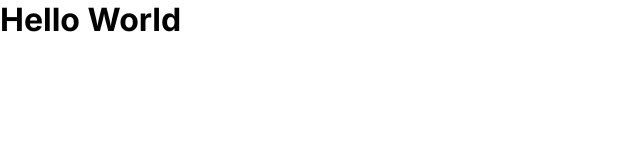
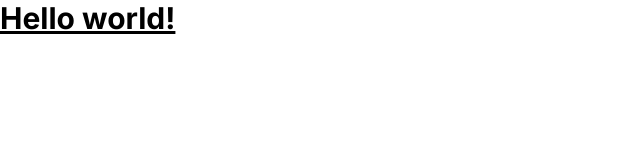
Before and after one commit to eRRe-i/meme-generator, a React (Vite) app: page / in a window 1280 px wide. Shown: the top 160 px of the page, without its empty margins (0-640 px from the left). Built offline with nearby package versions, Linux system fonts and the light colour scheme.

Commit message:
enabled TailwindCss

```diff
--- a/package.json
+++ b/package.json
@@ -18,6 +18,9 @@
     "@types/react": "^18.0.27",
     "@types/react-dom": "^18.0.10",
     "@vitejs/plugin-react": "^3.1.0",
+    "autoprefixer": "^10.4.13",
+    "postcss": "^8.4.21",
+    "tailwindcss": "^3.2.6",
     "typescript": "^4.9.3",
     "vite": "^4.1.0"
   }
--- /dev/null
+++ b/postcss.config.cjs
@@ -0,0 +1,6 @@
+module.exports = {
+  plugins: {
+    tailwindcss: {},
+    autoprefixer: {},
+  },
+}
--- a/src/assets/styles/App.css
+++ b/src/assets/styles/App.css
@@ -1,4 +1,7 @@
+@tailwind base;
+@tailwind components;
+@tailwind utilities;
+
 #root {
   min-height: 100vh;
-
 }
--- a/src/assets/styles/index.css
+++ b/src/assets/styles/index.css
@@ -1,3 +1,7 @@
+@tailwind base;
+@tailwind components;
+@tailwind utilities;
+
 :root {
   font-family: Inter, system-ui, Avenir, Helvetica, Arial, sans-serif;
 
--- a/src/components/App.tsx
+++ b/src/components/App.tsx
@@ -5,7 +5,9 @@
 
   return (
     <div className="App">
-        <h1>Hello World</h1>
+      <h1 className="text-3xl font-bold underline">
+        Hello world!
+    </h1>
     </div>
   )
 }
--- /dev/null
+++ b/tailwind.config.cjs
@@ -0,0 +1,11 @@
+/** @type {import('tailwindcss').Config} */
+module.exports = {
+  content: [
+    "./index.html",
+    "./src/**/*.{js,ts,jsx,tsx}",
+  ],
+  theme: {
+    extend: {},
+  },
+  plugins: [],
+}
```
Also changed, not shown: 1 other file (tests, documents, lock files or other folders).
